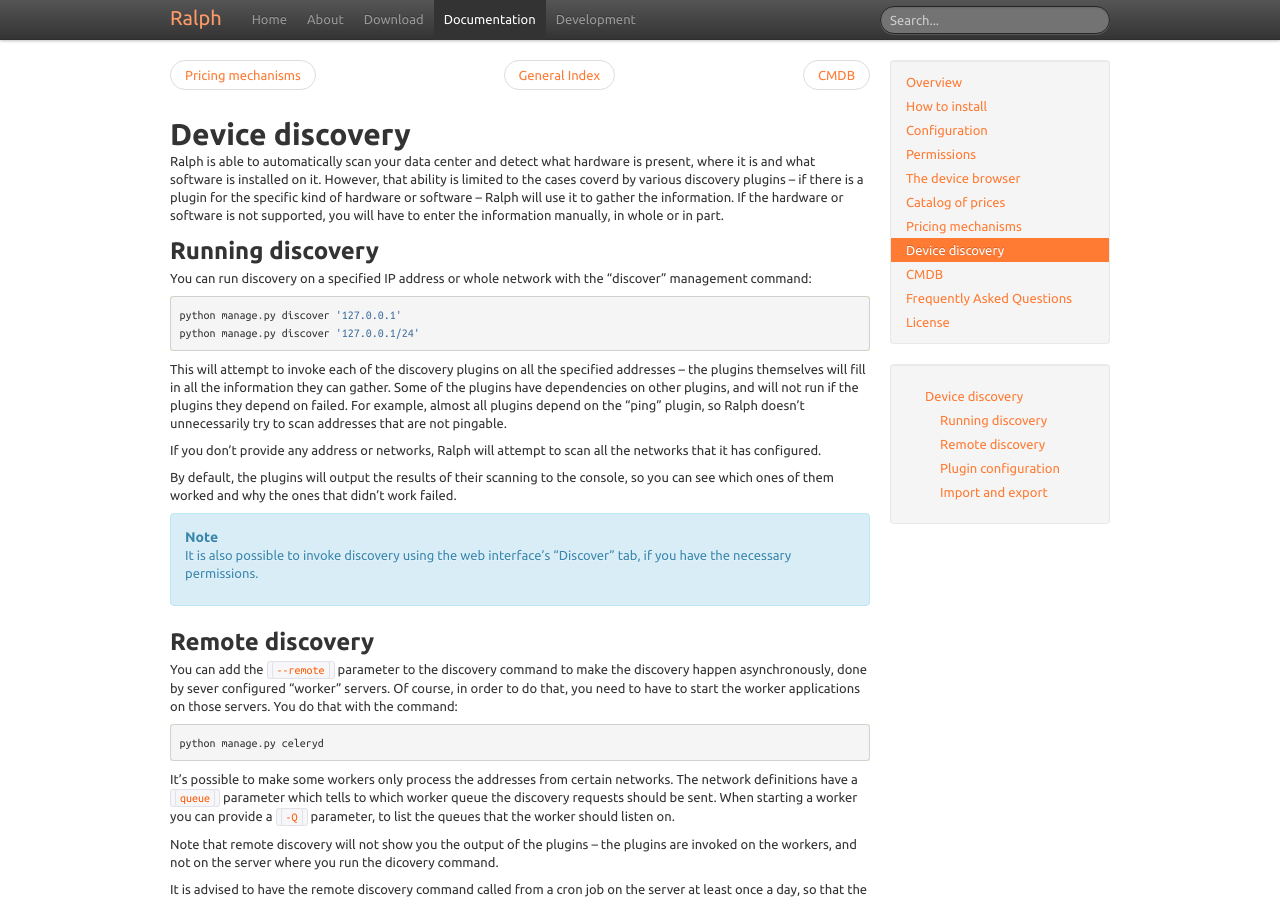
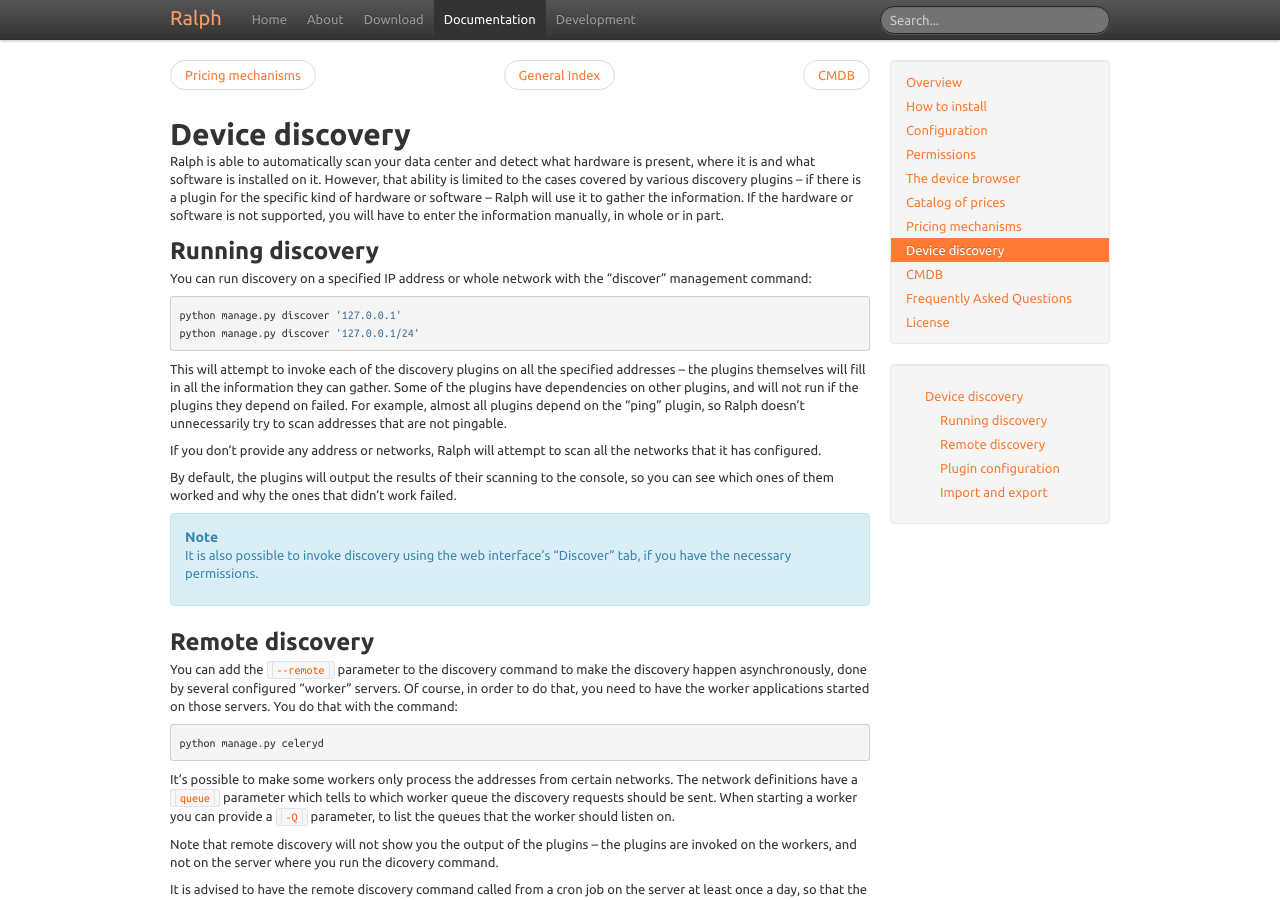
Before and after one commit to allegro/ralph, a Sphinx documentation site: the page built from doc/discovery.rst, in a window 1280 px wide and 900 px high. Built offline with Sphinx 7.4.7, drawn with Linux system fonts in a browser that asks for light colours.

Commit message:
Some style and typo fixes

```diff
--- a/doc/discovery.rst
+++ b/doc/discovery.rst
@@ -3,7 +3,7 @@
 
 Ralph is able to automatically scan your data center and detect what hardware
 is present, where it is and what software is installed on it. However, that
-ability is limited to the cases coverd by various discovery plugins -- if there
+ability is limited to the cases covered by various discovery plugins -- if there
 is a plugin for the specific kind of hardware or software -- Ralph will use it
 to gather the information. If the hardware or software is not supported, you
 will have to enter the information manually, in whole or in part.
@@ -39,8 +39,8 @@
 -------------------------
 
 You can add the ``--remote`` parameter to the discovery command to make the
-discovery happen asynchronously, done by sever configured "worker" servers. Of
-course, in order to do that, you need to have to start the worker applications
+discovery happen asynchronously, done by several configured "worker" servers. Of
+course, in order to do that, you need to have the worker applications started
 on those servers. You do that with the command::
 
     python manage.py celeryd
```
